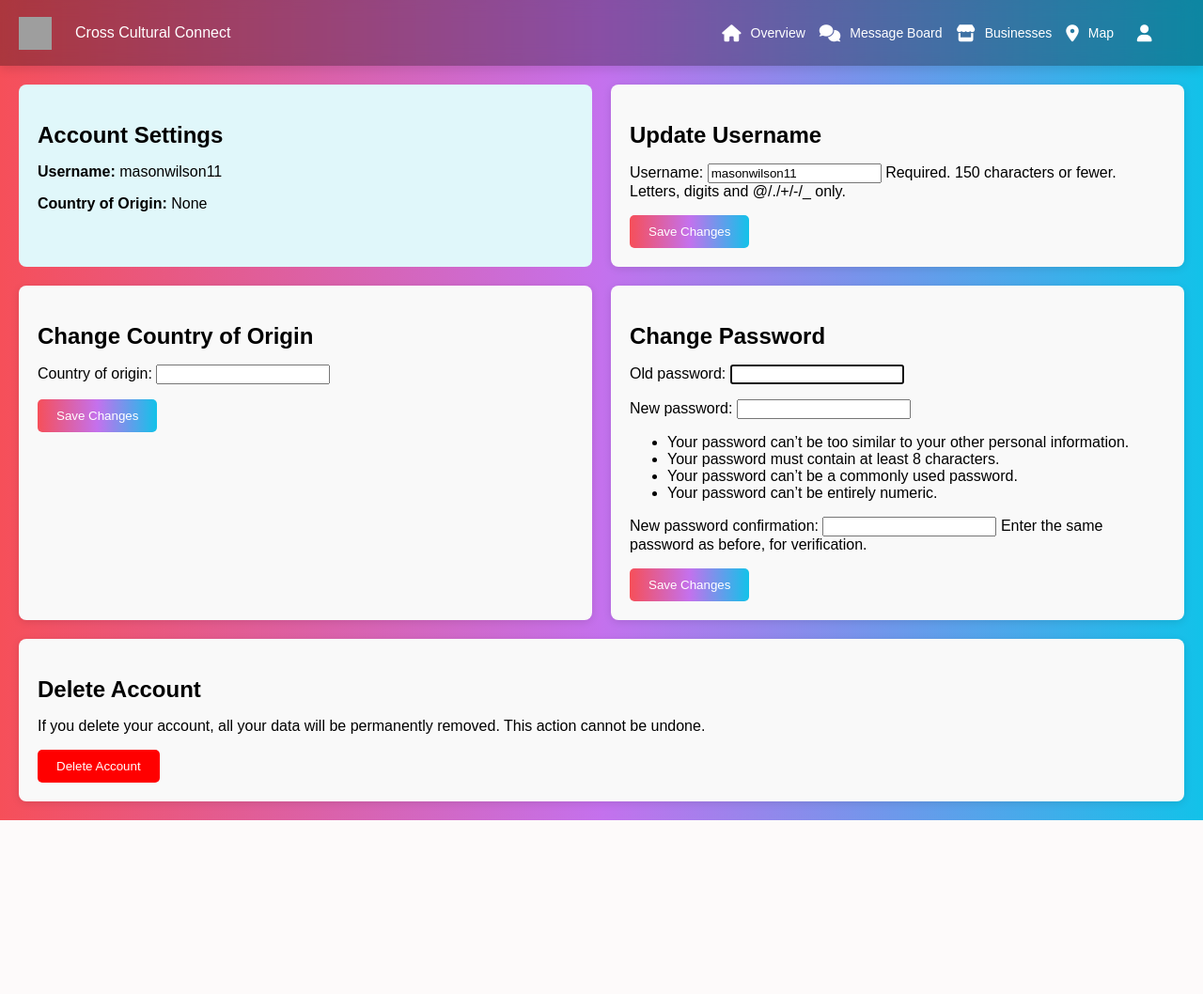
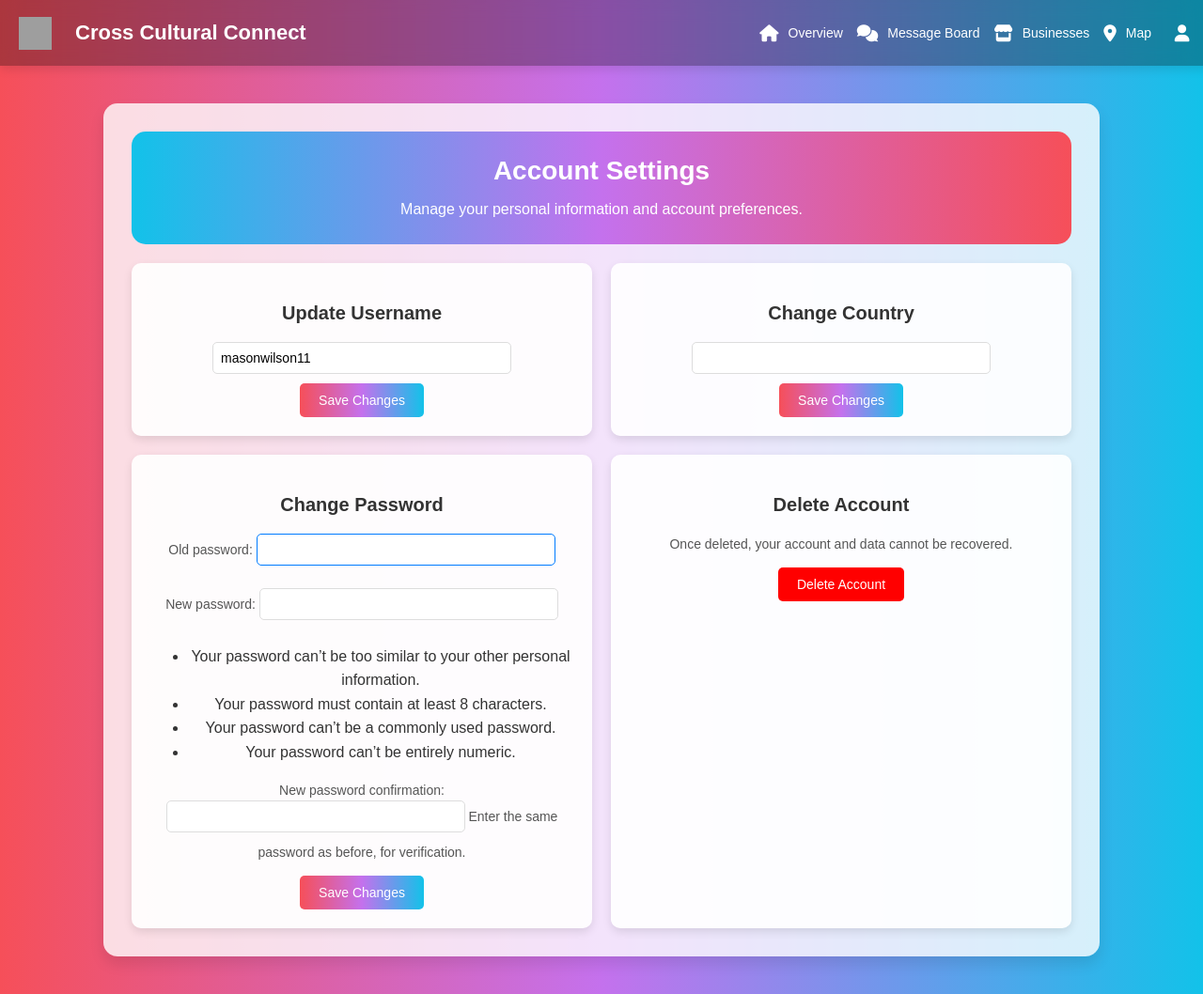
Before and after one commit to masonw0311/cross_cultural_connect, a Django app: page /account_management/ in a window 1280 px wide. Shown: the whole page at 94% size. Before the commit the page ends 873 px from the top, so only its background shows below. Run offline with Django 5.2, Linux system fonts and the light colour scheme; a user stored in the database is signed in; parts of the project's set-up code (start-up, migrations or seed data) failed here and were passed over; grey boxes are pictures that could not be loaded.

Commit message:
account setting update

```diff
--- a/cc_connect/accounts/templates/accounts/account_management.html
+++ b/cc_connect/accounts/templates/accounts/account_management.html
@@ -3,125 +3,186 @@
 <head>
     <meta charset="UTF-8">
     <meta name="viewport" content="width=device-width, initial-scale=1.0">
-    <title>Welcome</title>
+    <title>Account Settings</title>
     {% load static %}
-    <link rel="stylesheet" href="{% static 'css/style.css' %}">
-    <link href="https://cdnjs.cloudflare.com/ajax/libs/font-awesome/6.0.0-beta3/css/all.min.css" rel="stylesheet">
-
+    <link rel="stylesheet" href="{% static 'css/overview.css' %}">
     <style>
-        /* Define the grid container */
-.grid-container {
-    display: grid;
-    grid-template-columns: 1fr 1fr; /* Two columns */
-    grid-template-rows: auto; /* Automatically sized rows */
-    grid-gap: 20px; /* Space between grid items */
-    grid-template-areas:
-        "welcome update-username"
-        "update-country update-password"
-        "delete-account delete-account";
-    padding: 20px;
+        /* Isolate styling for account settings */
+        .settings-container {
+            max-width: 1000px;
+            margin: 40px auto;
+            background: rgba(255, 255, 255, 0.8);
+            border-radius: 15px;
+            box-shadow: 0 8px 15px rgba(0, 0, 0, 0.1);
+            padding: 30px;
+            display: flex;
+            flex-direction: column;
+            gap: 20px;
         }
 
-/* Style for each section */
-.access-card {
-    background-color: #f9f9f9;
+        /* Header section */
+        .settings-header {
+            background: linear-gradient(to right, #12c2e9, #c471ed, #f64f59);
+            color: white;
             padding: 20px;
-    border-radius: 8px;
-    box-shadow: 0 2px 8px rgba(0, 0, 0, 0.1);
+            border-radius: 15px;
+            text-align: center;
         }
 
-.welcome-header {
-    grid-area: welcome;
-    background-color: #e0f7fa;
-    padding: 20px;
-    border-radius: 8px;
+        .settings-header h1 {
+            margin: 0;
+            font-size: 28px;
         }
 
-/* Add spacing to form elements */
-.form-group {
-    margin-bottom: 15px;
+        .settings-header p {
+            margin: 5px 0;
+            font-size: 16px;
         }
 
-/* Button Styling */
-.btn-danger {
-    background-color: red;
-    color: white;
+        /* Content sections */
+        .settings-section {
+            display: flex;
+            justify-content: space-between;
+            gap: 20px;
+        }
+
+        .settings-card {
+            flex: 1;
+            background: rgba(255, 255, 255, 0.9);
+            border-radius: 10px;
+            padding: 20px;
+            box-shadow: 0 4px 10px rgba(0, 0, 0, 0.1);
+            text-align: center;
+            transition: transform 0.3s ease-in-out, box-shadow 0.3s ease-in-out;
+        }
+
+        .settings-card:hover {
+            transform: translateY(-5px);
+            box-shadow: 0 8px 15px rgba(0, 0, 0, 0.2);
+        }
+
+        .settings-card h2 {
+            font-size: 20px;
+            margin-bottom: 15px;
+            color: #333;
+        }
+
+        .settings-card p {
+            font-size: 14px;
+            color: #555;
+        }
+
+        /* Form inputs */
+        .form-group input {
+            width: 80%; /* Adjust the width to make it smaller */
+            max-width: 300px; /* Limit the maximum width for larger screens */
+            padding: 8px; /* Reduce the padding */
+            font-size: 14px; /* Keep the font size consistent */
+            border: 1px solid #ddd;
+            border-radius: 5px;
+            margin-bottom: 10px;
+            transition: border-color 0.3s;
+        }
+
+        /* Focus effect for input fields */
+        .form-group input:focus {
+            border-color: #007bff;
+            outline: none;
+        }
+
+
+        /* Buttons */
+        .btn {
             padding: 10px 20px;
+            font-size: 14px;
             border: none;
             border-radius: 5px;
             cursor: pointer;
         }
 
         .btn-primary {
-    background-color: #007bff;
+            background: linear-gradient(to right, #f64f59, #c471ed, #12c2e9);
             color: white;
-    padding: 10px 20px;
-    border: none;
-    border-radius: 5px;
-    cursor: pointer;
+            transition: background 0.3s ease-in-out;
         }
 
-h1 {
-    font-size: 24px;
-    margin-bottom: 10px;
+        .btn-primary:hover {
+            background: linear-gradient(to right, #12c2e9, #c471ed, #f64f59);
         }
 
+        .btn-danger {
+            background: red;
+            color: white;
+            transition: opacity 0.3s ease-in-out;
+        }
+
+        .btn-danger:hover {
+            opacity: 0.8;
+        }
     </style>
 </head>
-
 <body>
     <!-- Navbar -->
     {% include 'shared/navbar.html' %}
-    <!-- Main Grid Layout -->
-    <div class="grid-container">
-        <!-- User Information Section -->
-        <section class="welcome-header" style="grid-area: welcome;">
+
+    <!-- Account Settings Page -->
+    <div class="settings-container">
+        <!-- Header Section -->
+        <div class="settings-header">
             <h1>Account Settings</h1>
-            <p><strong>Username:</strong> {{ user.username }}</p>
-            <p><strong>Country of Origin:</strong> {{ user.country_of_origin }}</p>
-        </section>
+            <p>Manage your personal information and account preferences.</p>
+        </div>
 
-        <section class="access-card" style="grid-area: update-username;">
-            <h1>Update Username</h1>
+        <!-- Main Settings Section -->
+        <div class="settings-section">
+            <!-- Update Username -->
+            <div class="settings-card">
+                <h2>Update Username</h2>
                 <form method="POST">
                     {% csrf_token %}
                     <div class="form-group">
-                    {{ account_form.as_p }}
+                        {{ account_form.username }}
                     </div>
                     <button type="submit" class="btn btn-primary">Save Changes</button>
                 </form>
-        </section>
+            </div>
 
-        <section class="access-card" style="grid-area: update-country;">
-            <h1>Change Country of Origin</h1>
+            <!-- Update Country of Origin -->
+            <div class="settings-card">
+                <h2>Change Country </h2>
                 <form method="POST">
                     {% csrf_token %}
                     <div class="form-group">
-                    {{ profile_form.as_p }}
+                        {{ profile_form.country_of_origin }}
                     </div>
                     <button type="submit" class="btn btn-primary">Save Changes</button>
                 </form>
-        </section>
+            </div>
+        </div>
 
-        <section class="access-card" style="grid-area: update-password;">
-            <h1>Change Password</h1>
+        <div class="settings-section">
+            <!-- Update Password -->
+            <div class="settings-card">
+                <h2>Change Password</h2>
+                <form method="POST">
+                    {% csrf_token %}
                     <div class="form-group">
                         {{ password_form.as_p }}
                     </div>
                     <button type="submit" class="btn btn-primary">Save Changes</button>
                 </form>
-        </section>
-
-        <!-- Delete Account Section -->
-        <section class="access-card" style="grid-area: delete-account;">
-            <h1>Delete Account</h1>
-            <p>If you delete your account, all your data will be permanently removed. This action cannot be undone.</p>
-            <form method="post" action="">
-                {% csrf_token %}
-                <button type="submit" name="delete_account" class="btn-danger">Delete Account</button>
-            </form>
-        </section>
             </div>
 
+            <!-- Delete Account -->
+            <div class="settings-card" >
+                <h2>Delete Account</h2>
+                <p>Once deleted, your account and data cannot be recovered.</p>
+                <form method="POST">
+                    {% csrf_token %}
+                    <button type="submit" name="delete_account" class="btn btn-danger">Delete Account</button>
+                </form>
+            </div>
+        </div>
+    </div>
 </body>
 </html>
--- a/cc_connect/static/css/overview.css
+++ b/cc_connect/static/css/overview.css
@@ -174,7 +174,7 @@ body {
     backdrop-filter: blur(10px);
     border-radius: 10px;
     box-shadow: 0 4px 10px rgba(0, 0, 0, 0.2);
-    max-width: 1200px;
+    max-width: 1000px;
     margin: 20px auto;
     padding: 30px;
     display: flex;
@@ -210,7 +210,7 @@ body {
     width: 48%;
     height: 200px;
     padding: 15px;
-    font-size: 50px;
+    font-size: 18px;
     border: 1px solid #ddd;
     border-radius: 10px;
     resize: none;
@@ -307,3 +307,119 @@ body {
 .how-it-works a.btn-primary:hover {
     background: linear-gradient(to right, #12c2e9, #c471ed, #f64f59);
 }
+/* Account Settings Page */
+.account-settings-container {
+    max-width: 1200px;
+    margin: 40px auto;
+    background: white;
+    border-radius: 10px;
+    box-shadow: 0 6px 15px rgba(0, 0, 0, 0.1);
+    padding: 30px;
+    display: grid;
+    grid-template-columns: 1fr 1fr; /* Two equal columns */
+    gap: 20px;
+}
+
+/* Welcome Header for Account Settings */
+.account-settings-header {
+    grid-column: span 2;
+    background: linear-gradient(to right, #12c2e9, #c471ed);
+    color: white;
+    padding: 20px;
+    border-radius: 10px;
+    text-align: center;
+    box-shadow: 0 4px 10px rgba(0, 0, 0, 0.2);
+}
+
+.account-settings-header h1 {
+    margin: 0;
+    font-size: 24px;
+    font-weight: bold;
+}
+
+.account-settings-header p {
+    margin: 5px 0;
+    font-size: 16px;
+}
+
+/* Access Cards for Account Settings */
+.account-settings-card {
+    background: rgba(255, 255, 255, 0.9);
+    padding: 20px;
+    border-radius: 10px;
+    box-shadow: 0 4px 10px rgba(0, 0, 0, 0.1);
+    transition: transform 0.3s, box-shadow 0.3s;
+    text-align: center;
+}
+
+.account-settings-card:hover {
+    transform: translateY(-5px);
+    box-shadow: 0 6px 15px rgba(0, 0, 0, 0.2);
+}
+
+.account-settings-card h2 {
+    font-size: 18px;
+    margin-bottom: 15px;
+}
+
+.account-settings-card p {
+    font-size: 14px;
+    color: #555;
+}
+
+/* Form Styling for Account Settings */
+.form-group input,
+.form-group select,
+.form-group textarea {
+    width: 100%;
+    padding: 10px;
+    font-size: 14px;
+    border: 1px solid #ddd;
+    border-radius: 5px;
+    margin-bottom: 10px;
+    transition: border-color 0.3s;
+}
+
+.form-group input:focus,
+.form-group select:focus,
+.form-group textarea:focus {
+    border-color: #007bff;
+    outline: none;
+}
+
+/* Button Styling */
+.btn-primary {
+    background: linear-gradient(to right, #f64f59, #c471ed, #12c2e9);
+    color: white;
+    padding: 10px 20px;
+    border: none;
+    border-radius: 5px;
+    font-size: 14px;
+    cursor: pointer;
+    transition: background 0.3s ease-in-out;
+}
+
+.btn-primary:hover {
+    background: linear-gradient(to right, #12c2e9, #c471ed, #f64f59);
+}
+
+.btn-danger {
+    background: red;
+    color: white;
+    padding: 10px 20px;
+    border: none;
+    border-radius: 5px;
+    font-size: 14px;
+    cursor: pointer;
+    transition: opacity 0.3s ease-in-out;
+}
+
+.btn-danger:hover {
+    opacity: 0.8;
+}
+
+/* Delete Account Section */
+.delete-account-card {
+    background: rgba(255, 0, 0, 0.1);
+    border-left: 4px solid red;
+}
```
Also changed, not shown: cc_connect/accounts/templates/accounts/overview.html (+0 -30 lines), cc_connect/db.sqlite3. Lines whose indentation alone changed are shown as unchanged.
